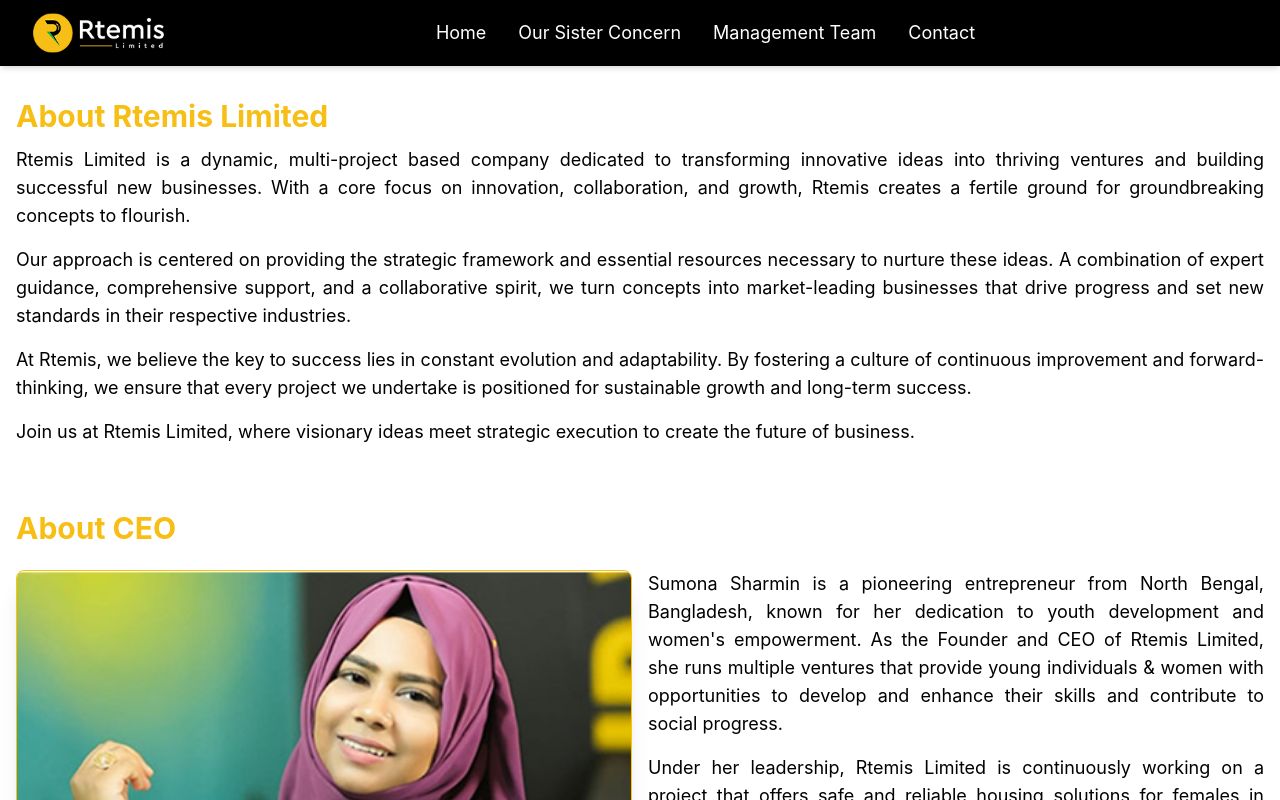
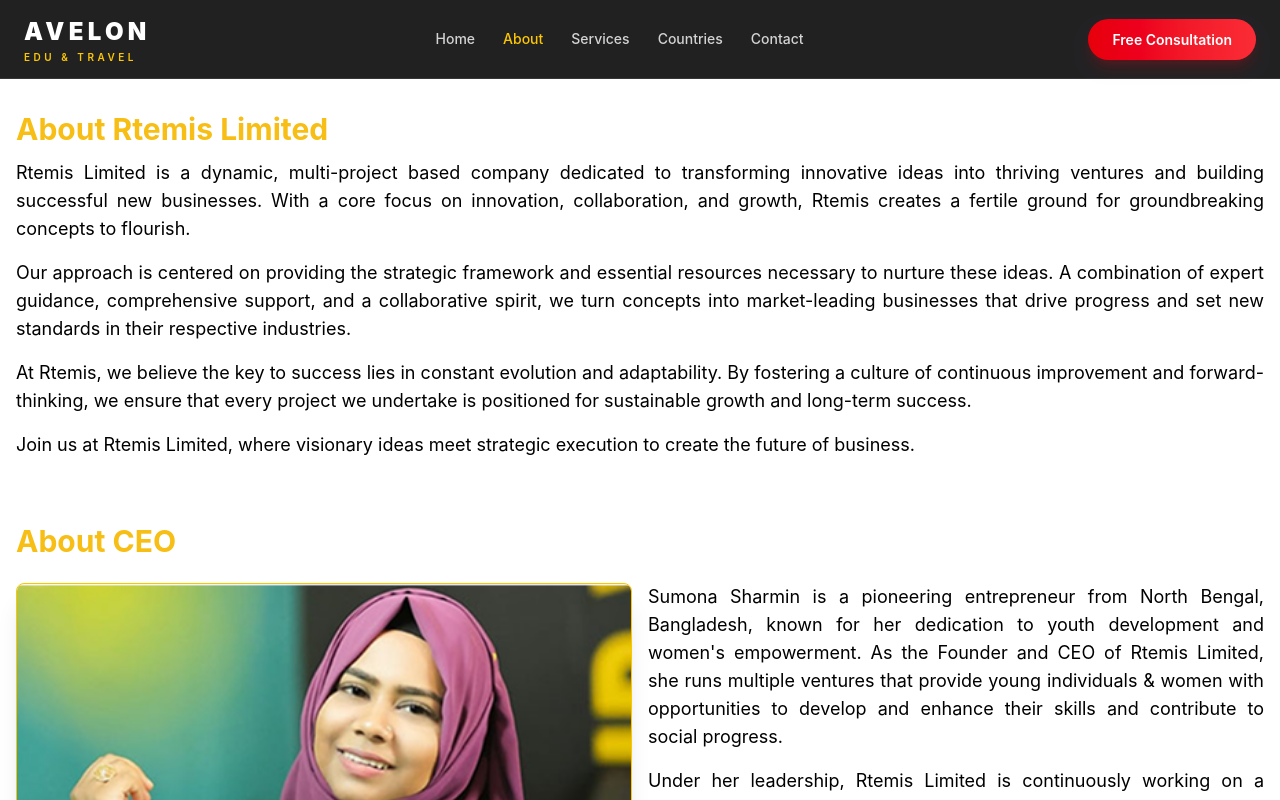
Before and after one commit to MohammadJewelRana/avelon-edu-travels, a React (Vite) app: page /about in a window 1280 px wide. Shown: the top 800 px of the page. Built offline with nearby package versions, Linux system fonts and the light colour scheme.

Commit message:
initially create navbar

```diff
--- a/src/shared/Navbar.tsx
+++ b/src/shared/Navbar.tsx
@@ -1,165 +1,97 @@
-import logo1 from "../assets/logo/logo.png";
 import { useState } from "react";
-import { Link, useLocation } from "react-router-dom";
-import {
-  FaBars,
-  FaFacebook,
-  FaInstagram,
-  FaLinkedin,
-  FaTimes,
-  FaTwitter,
-  FaHome,
-  FaUsers,
-  FaBuilding,
-  FaPhone,
-} from "react-icons/fa";
-import { useEffect } from "react";
-import { handleScrollToTop } from "./Footer";
-
+import { Link, NavLink } from "react-router-dom";
+import { HiOutlineMenuAlt3, HiOutlineX } from "react-icons/hi";
 
 const Navbar = () => {
-  const location = useLocation();
-  const [menuOpen, setMenuOpen] = useState(false);
+  const [isOpen, setIsOpen] = useState(false);
 
-
-
-useEffect(() => {
-  if (menuOpen) {
-    document.body.classList.add("overflow-hidden");
-  } else {
-    document.body.classList.remove("overflow-hidden");
-  }
-
-  return () => {
-    document.body.classList.remove("overflow-hidden"); // Cleanup when unmounting
-  };
-}, [menuOpen]);
-
-
-  const navItems = [
-    { id: 1, title: "Home", path: "/", icon: <FaHome /> },
-    {
-      id: 3,
-      title: "Our Sister Concern",
-      path: "/sister-concern",
-      icon: <FaBuilding />,
-    },
-    { id: 4, title: "Management Team", path: "/management", icon: <FaUsers /> },
-    { id: 5, title: "Contact", path: "/contact", icon: <FaPhone /> },
+  const navLinks = [
+    { name: "Home", path: "/" },
+    { name: "About", path: "/about" },
+    { name: "Services", path: "/services" },
+    { name: "Countries", path: "/countries" },
+    { name: "Contact", path: "/contact" },
   ];
 
-
+  const linkClass = ({ isActive }) =>
+    `relative px-3 py-2 text-sm font-medium transition-all duration-300 ${
+      isActive
+        ? "text-yellow-400"
+        : "text-white/80 hover:text-yellow-400"
+    }`;
 
   return (
-    <header className="sticky top-0 z-50 bg-black shadow-md border">
-      <nav className="max-w-7xl mx-auto px-4 sm:px-6 lg:px-8">
-        <div className="flex justify-between items-center h-16">
-          {/* Logo */}
-          <div className="flex-shrink-0">
-            <Link to="/">
-              <img src={logo1} className="h-10" alt="Logo" />
+    <header className="sticky top-0 z-50 border-b border-white/10 bg-zinc-950/90 backdrop-blur-md">
+      <div className="mx-auto flex max-w-7xl items-center justify-between px-6 py-4">
+        <Link to="/" className="flex flex-col leading-none">
+          <span className="text-2xl font-black tracking-[0.18em] text-white">
+            AVELON
+          </span>
+          <span className="mt-1 text-[10px] font-semibold uppercase tracking-[0.35em] text-yellow-400">
+            Edu & Travel
+          </span>
+        </Link>
+
+        <nav className="hidden items-center gap-1 lg:flex" aria-label="Main navigation">
+          {navLinks.map((item) => (
+            <NavLink key={item.name} to={item.path} className={linkClass}>
+              {item.name}
+            </NavLink>
+          ))}
+        </nav>
+
+        <div className="hidden lg:block">
+          <Link
+            to="/contact"
+            className="rounded-full bg-gradient-to-r from-red-600 to-red-500 px-6 py-3 text-sm font-semibold text-white shadow-lg shadow-red-600/20 transition-all duration-300 hover:scale-[1.03] hover:from-yellow-400 hover:to-yellow-300 hover:text-black"
+          >
+            Free Consultation
           </Link>
         </div>
 
-          {/* Mobile Menu Icon */}
-          <div className="md:hidden">
         <button
-              className="text-3xl text-white"
-              onClick={() => setMenuOpen(true)}
+          type="button"
+          onClick={() => setIsOpen(!isOpen)}
+          className="inline-flex items-center justify-center rounded-xl border border-white/10 bg-white/5 p-3 text-white transition hover:bg-white/10 lg:hidden"
+          aria-label={isOpen ? "Close menu" : "Open menu"}
+          aria-expanded={isOpen}
+          aria-controls="mobile-menu"
         >
-              <FaBars />
+          {isOpen ? <HiOutlineX className="text-2xl" /> : <HiOutlineMenuAlt3 className="text-2xl" />}
         </button>
       </div>
 
-
-          {/* Desktop Links */}
-          <div className="hidden md:flex flex-grow justify-center text-lg text-white">
-  <div className="flex space-x-8">
-    {navItems.map((item) => (
-      <Link
-        key={item.id}
-        to={item.path}
-        onClick={handleScrollToTop}
-        className={`flex items-center gap-2 hover:text-yellow-400 ${
-          location.pathname === item.path ? "text-[#F7BE15] font-semibold" : ""
+      <div
+        id="mobile-menu"
+        className={`overflow-hidden border-t border-white/10 bg-zinc-950 transition-all duration-300 lg:hidden ${
+          isOpen ? "max-h-96 opacity-100" : "max-h-0 opacity-0"
         }`}
       >
-        {item.title}
+        <nav className="mx-auto flex max-w-7xl flex-col px-6 py-4" aria-label="Mobile navigation">
+          {navLinks.map((item) => (
+            <NavLink
+              key={item.name}
+              to={item.path}
+              onClick={() => setIsOpen(false)}
+              className={({ isActive }) =>
+                `border-b border-white/5 py-3 text-sm font-medium transition ${
+                  isActive ? "text-yellow-400" : "text-white/80 hover:text-yellow-400"
+                }`
+              }
+            >
+              {item.name}
+            </NavLink>
+          ))}
+
+          <Link
+            to="/contact"
+            onClick={() => setIsOpen(false)}
+            className="mt-5 inline-flex items-center justify-center rounded-full bg-gradient-to-r from-red-600 to-red-500 px-6 py-3 text-sm font-semibold text-white transition hover:from-yellow-400 hover:to-yellow-300 hover:text-black"
+          >
+            Free Consultation
           </Link>
-    ))}
+        </nav>
       </div>
-</div>
-        </div>
-
-
-
-        {/* Mobile Menu Drawer (from left side) */}
-        <div
-          className={`fixed top-0 left-0 w-full h-screen bg-black text-white shadow-lg transform transition-transform duration-300 ${
-            menuOpen ? "translate-x-0" : "-translate-x-full"
-          } md:hidden`}
-        >
-          {/* Close Button */}
-          <div className="flex justify-between items-center bg-yellow-500 py-6 px-4">
-            <Link to="/">
-              <img src={logo1} className="h-16" alt="Logo" />
-            </Link>
-            <button
-              className="text-white text-2xl"
-              onClick={() => setMenuOpen(false)}
-            >
-              <FaTimes />
-            </button>
-          </div>
-
-          {/* Mobile Nav Items */}
-          <div className="flex flex-col mt-6 space-y-4 pl-6 pb-8">
-            {navItems.map((item) => (
-              <Link
-                key={item.id}
-                to={item.path}
-                className={`flex items-center gap-3 text-xl py-3 px-4 border-b border-gray-700 transition duration-300 ${
-                  location.pathname === item.path
-                    ? "text-yellow-400 font-bold"
-                    : "text-white"
-                }`}
-                onClick={() => {
-                  setMenuOpen(false);
-                  handleScrollToTop();
-                }}
-              >
-                {item.icon}
-                {item.title}
-              </Link>
-            ))}
-          </div>
-
-          {/* Divider */}
-          <div className="h-1 w-full bg-yellow-400 my-6"></div>
-
-          {/* Social Links */}
-          <div className="pl-6 pb-12">
-            <p className="text-xl">Follow Us</p>
-            <div className="flex gap-6 pt-4">
-              <Link to="#" className="group">
-                <FaFacebook className="text-3xl text-[#F7BE15] group-hover:text-[#1877F2] transition-colors duration-300" />
-              </Link>
-              <Link to="#" className="group">
-                <FaInstagram className="text-3xl text-[#F7BE15] group-hover:text-[#C13584] transition-colors duration-300" />
-              </Link>
-              <Link to="#" className="group">
-                <FaLinkedin className="text-3xl text-[#F7BE15] group-hover:text-[#0077B5] transition-colors duration-300" />
-              </Link>
-              <Link to="#" className="group">
-                <FaTwitter className="text-3xl text-[#F7BE15] group-hover:text-[#1DA1F2] transition-colors duration-300" />
-              </Link>
-            </div>
-          </div>
-
-
-
-        </div>
-      </nav>
     </header>
   );
 };
```
Lines whose indentation alone changed are shown as unchanged.
